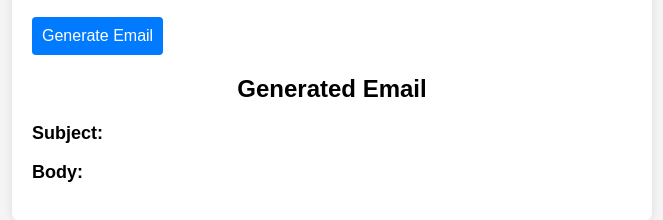
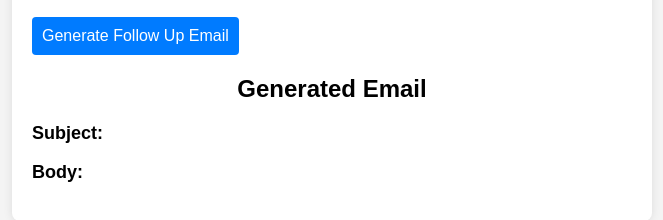
Before and after one commit to UgegeDaniel/email-generator-v2, a plain HTML site: page index.html in a window 1280 px wide. Shown: the part 216-436 px from the top of the page, without its empty margins (308-971 px from the left). Drawn offline with Linux system fonts and the light colour scheme.

Commit message:
updated follow up message

```diff
--- a/index.html
+++ b/index.html
@@ -22,7 +22,8 @@
             <input type="number" id="amountToPay" name="amountToPay" required> -->
 
             <div class="flex-btns">
-                <button type="button" onclick="generateEmail()">Generate Email</button>
+                <!-- <button type="button" onclick="generateEmail()">Generate Email</button> -->
+                <button type="button" onclick="generateFollowUpEmail()">Generate Follow Up Email</button>
                 <!-- <button type="button" class="btn-sec" onclick="generateFollowUpEmail()">Generate Follow Up Notice</button> -->
             </div>
         </form>
--- a/script.js
+++ b/script.js
@@ -19,7 +19,49 @@ function formatNumberToMoney(number) {
     return number.toString().replace(/\B(?=(\d{3})+(?!\d))/g, ",");
 }
 
-function generateEmail() {
+// function generateEmail() {
+//     const customerName = document.getElementById('customerName').value.trim();
+//     // const amountDisbursed = formatNumberToMoney(document.getElementById('amountDisbursed').value);
+//     // const amountToPay = formatNumberToMoney(document.getElementById('amountToPay').value);
+
+
+//     if (customerName === '') {
+//         alert('Please fill in all fields');
+//         return;
+//     }
+
+//     const capitalizedCustomerName = capitalizeName(customerName);
+
+//     const body = `
+//     ${formattedDate}
+//         <br/>
+//     Dear: <bold style="font-weight: bold">${capitalizedCustomerName}</bold>
+//     <p>We are aware you were contacted earlier today by our staff to make your outstanding payment and you have refused to make payment or give us a positive response. In light of this, note that we would be expecting your payment today unfailingly or the below implications would be implemented to make sure we recover our funds from you:
+//     <br/>
+//     <br/>
+//     <ol>
+//     <li style="font-weight: bold">Negative credit (bureau) score.</li>
+// <li style="font-weight: bold">Decline of future loan request.</li>
+//  <li style="font-weight: bold">Demand letter/notices will be sent to you.</li>
+// <li style="font-weight: bold">Account will be assigned to recovery agents, who may in turn visit your home/office for recovery of the outstanding loan.</li>
+// <li style="font-weight: bold">Legal action may be taken against you for the recovery of the outstanding balance.</li>
+//     </ol>
+//     <br/>
+//    You are expected to regularize your account with us within (24)hours of this notice by making your payment.
+//     <br/>
+//     <br/>
+//      <i bold style="font-weight: bold">
+//     You can pay into your FairMoney Microfinance bank account, login into the app and click on ‘’repay” and follow the prompt to make payment. We are here to assist you through this process. For any inquiries or assistance, please don't hesitate to call us at +23417001276 or +2341888577, or send an email to help@fairmoney.io.
+//     </i>
+//     <br />
+//     <br />
+//     <i> Regards </i>
+//     </p>`;
+
+//     document.getElementById('emailBody').innerHTML = body;
+// }
+
+function generateFollowUpEmail() {
     const customerName = document.getElementById('customerName').value.trim();
     // const amountDisbursed = formatNumberToMoney(document.getElementById('amountDisbursed').value);
     // const amountToPay = formatNumberToMoney(document.getElementById('amountToPay').value);
@@ -36,7 +78,7 @@ function generateEmail() {
     ${formattedDate}
         <br/>
     Dear: <bold style="font-weight: bold">${capitalizedCustomerName}</bold>
-    <p>We are aware you were contacted earlier today by our staff to make your outstanding payment and you have refused to make payment or give us a positive response. In light of this, note that we would be expecting your payment today unfailingly or the below implications would be implemented to make sure we recover our funds from you:
+    <p>We are aware you were contacted earlier today by our staff to make your outstanding payment and you made a promise to pay. We would be expecting your payment on the promised date unfailingly as failure to make this payment would result to the following:
     <br/>
     <br/>
     <ol>
@@ -47,7 +89,7 @@ function generateEmail() {
 <li style="font-weight: bold">Legal action may be taken against you for the recovery of the outstanding balance.</li>
     </ol>
     <br/>
-   You are expected to regularize your account with us within (24)hours of this notice by making your payment.
+You are expected to keep to your promise on or before the date you gave us to avoid the above implications.
     <br/>
     <br/>
      <i bold style="font-weight: bold">
```
